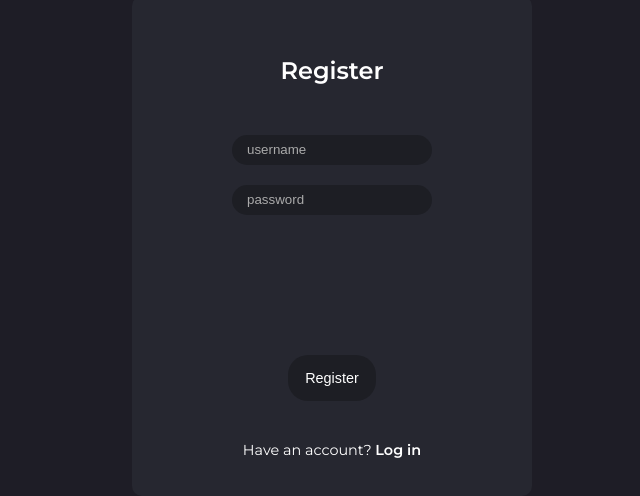
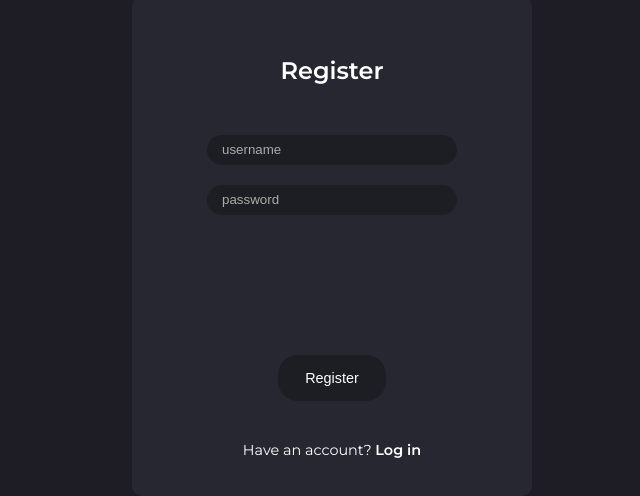
Before and after one commit to TRG-T/notes-app, a Next.js app: page /register in a window 1280 px wide. Shown: the part 154-650 px from the top of the page, without its empty margins (308-948 px from the left). Built offline with nearby package versions, Linux system fonts and the light colour scheme.

Commit message:
added response messages after registering and logging

```diff
--- a/pages/register.js
+++ b/pages/register.js
@@ -3,11 +3,12 @@ import axios from "axios"
 import Link from 'next/link'
 import { useFormik } from "formik";
 import Router from 'next/router';
-import { useContext } from "react";
+import { useContext, useState } from "react";
 import { AuthContext } from "./_app";
 
 export default function Register() {
   const Auth = useContext(AuthContext)
+  const [response, setResponse] = useState();
   const formik = useFormik({
     initialValues: {
       username: "",
@@ -15,7 +16,7 @@ export default function Register() {
     },
     onSubmit: ({ username, password }) => {
       axios.post("http://localhost:3001/register", {username, password}).then(response => {
-        console.log(response.data)
+        setResponse(response.data)
         if (response.data === "Success") {
           Router.push("/home")
           Auth.setAuth(true)
@@ -29,9 +30,10 @@ export default function Register() {
     <div className={styles.container}>
       <div className={styles.login}>
         <h2>Register</h2>
-        <form onSubmit={formik.handleSubmit} className={styles.inputs}>
+        <form onSubmit={formik.handleSubmit} className={styles.form}>
           <input id="username" name="username" placeholder="username" type="text" onChange={formik.handleChange} value={formik.values.username} />
           <input id="password" name="password" placeholder="password" type="password" onChange={formik.handleChange} value={formik.values.password} />
+          <p className={styles.response}>{response}</p>
           <button type="submit" className={styles.button}>Register</button>
         </form>
         <p className={styles.register}>
--- a/styles/Home.module.css
+++ b/styles/Home.module.css
@@ -81,7 +81,7 @@
 
 .addNoteForm button {
     padding: 10px 30px;
-    margin-top: 10px;
+
     border-radius: 20px;
     color: white;
     border: none;
--- a/styles/Login.module.css
+++ b/styles/Login.module.css
@@ -23,15 +23,16 @@
   text-align: center;
 }
 
-.inputs {
+.form {
   display: flex;
   flex-direction: column;
   align-items: center;
   margin-top: 20px;
+  position: relative;
 }
 
-.inputs input {
-  width: 200px;
+.form input {
+  width: 250px;
   height: 30px;
   border-radius: 20px;
   margin: 10px;
@@ -41,7 +42,7 @@
   color: white;
 }
 
-.inputs input::placeholder {
+.form input::placeholder {
   color: #aaa;
 }
 
@@ -63,6 +64,12 @@
   font-size: 0.9rem;
 }
 
+.response {
+  color: white;
+  position: absolute;
+  top: 100px;
+}
+
 .register a {
   font-weight: 600;
   cursor: pointer;
```
Also changed, not shown: pages/index.js (+5 -3 lines).
